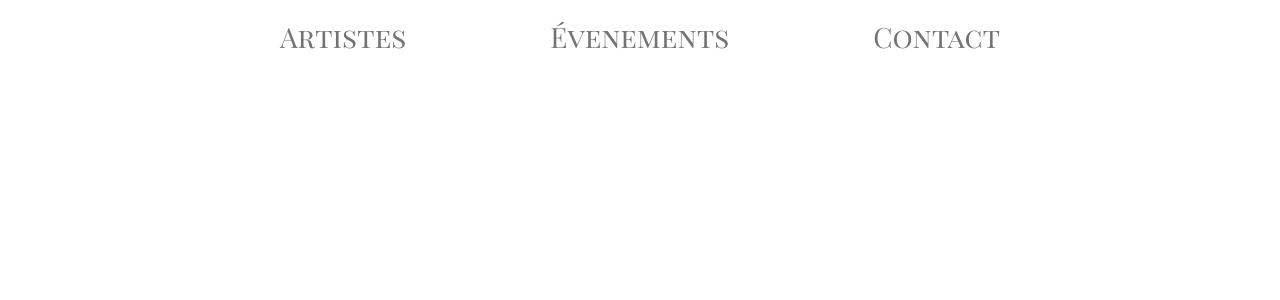
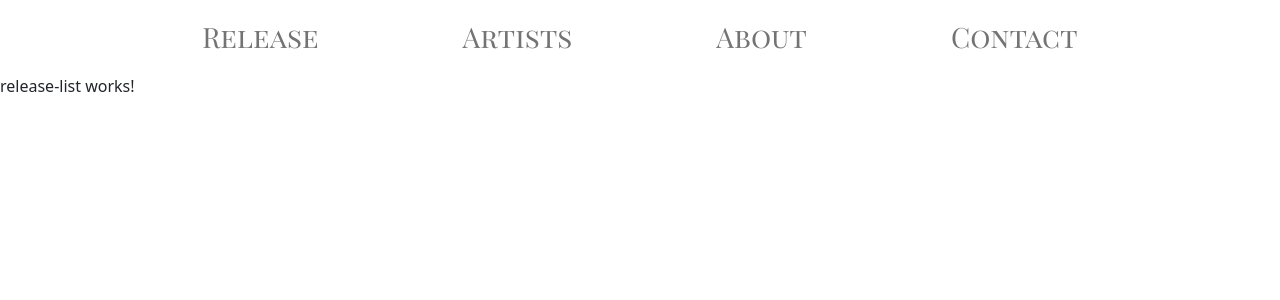
Before and after one commit to Andromed75/stamp-records, an Angular app: page /release in a window 1280 px wide. Before the commit this address led to /. Shown: the top 300 px of the page. Built offline with nearby package versions, Linux system fonts and the light colour scheme.

Commit message:
master : add releases

```diff
--- a/src/app/app-routing.module.ts
+++ b/src/app/app-routing.module.ts
@@ -3,11 +3,13 @@ import { Routes, RouterModule } from '@angular/router';
 import { ArtistDetailComponent } from './component/artistes/artist-detail/artist-detail.component';
 import { ArtistesComponent } from './component/artistes/artistes.component';
 import { HomeComponent } from './component/home/home.component';
+import { ReleaseListComponent } from './component/release/release-list/release-list.component';
 
 const routes: Routes = [
   {path: '', component: HomeComponent},
   {path: 'artistes', component: ArtistesComponent},
-  {path: 'artistes/:id', component: ArtistDetailComponent}
+  {path: 'artistes/:id', component: ArtistDetailComponent},
+  {path: 'release', component: ReleaseListComponent},
 ];
 
 @NgModule({
--- a/src/app/app.module.ts
+++ b/src/app/app.module.ts
@@ -9,6 +9,8 @@ import { FooterComponent } from './layout/footer/footer.component';
 import { HomeComponent } from './component/home/home.component';
 import { ArtistesComponent } from './component/artistes/artistes.component';
 import { ArtistDetailComponent } from './component/artistes/artist-detail/artist-detail.component';
+import { ReleaseListComponent } from './component/release/release-list/release-list.component';
+import { ReleaseDetailComponent } from './component/release/release-detail/release-detail.component';
 
 @NgModule({
   declarations: [
@@ -18,7 +20,9 @@ import { ArtistDetailComponent } from './component/artistes/artist-detail/artist
     FooterComponent,
     HomeComponent,
     ArtistesComponent,
-    ArtistDetailComponent
+    ArtistDetailComponent,
+    ReleaseListComponent,
+    ReleaseDetailComponent
     ],
   imports: [
     BrowserModule,
--- /dev/null
+++ b/src/app/component/release/release-detail/release-detail.component.html
@@ -0,0 +1 @@
+<p>release-detail works!</p>
--- /dev/null
+++ b/src/app/component/release/release-detail/release-detail.component.ts
@@ -0,0 +1,15 @@
+import { Component, OnInit } from '@angular/core';
+
+@Component({
+  selector: 'app-release-detail',
+  templateUrl: './release-detail.component.html',
+  styleUrls: ['./release-detail.component.css']
+})
+export class ReleaseDetailComponent implements OnInit {
+
+  constructor() { }
+
+  ngOnInit() {
+  }
+
+}
--- /dev/null
+++ b/src/app/component/release/release-list/release-list.component.html
@@ -0,0 +1 @@
+<p>release-list works!</p>
--- /dev/null
+++ b/src/app/component/release/release-list/release-list.component.ts
@@ -0,0 +1,15 @@
+import { Component, OnInit } from '@angular/core';
+
+@Component({
+  selector: 'app-release-list',
+  templateUrl: './release-list.component.html',
+  styleUrls: ['./release-list.component.css']
+})
+export class ReleaseListComponent implements OnInit {
+
+  constructor() { }
+
+  ngOnInit() {
+  }
+
+}
--- a/src/app/layout/navbar/navbar.component.html
+++ b/src/app/layout/navbar/navbar.component.html
@@ -10,10 +10,13 @@
             <img src="./../../../assets/images/logo_original.svg" alt="">
           </li> -->
           <li class="nav-item">
-            <a class="nav-link" [routerLink]="['/artistes']">Artistes</a>
+            <a class="nav-link" [routerLink]="['/release']">Release</a>
           </li>
           <li class="nav-item">
-            <a class="nav-link">Évenements</a>
+            <a class="nav-link" [routerLink]="['/artistes']">Artists</a>
+          </li>
+          <li class="nav-item">
+            <a class="nav-link">About</a>
           </li>
           <li class="nav-item">
             <a class="nav-link">Contact</a>
```
Also changed, not shown: src/app/component/home/home.component.html (+0 -19 lines), src/app/component/release/release-detail/release-detail.component.css (added), src/app/component/release/release-list/release-list.component.css (added).
